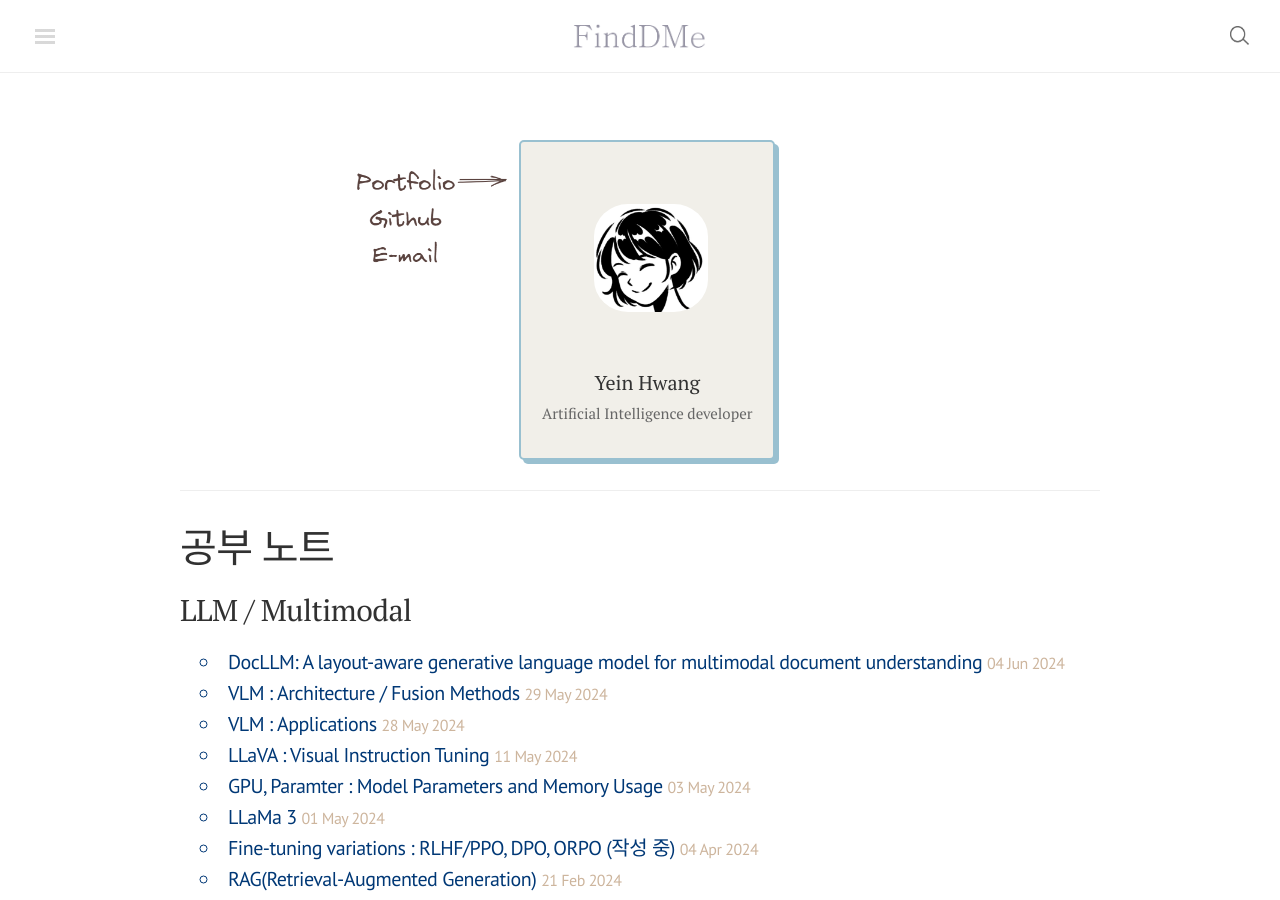
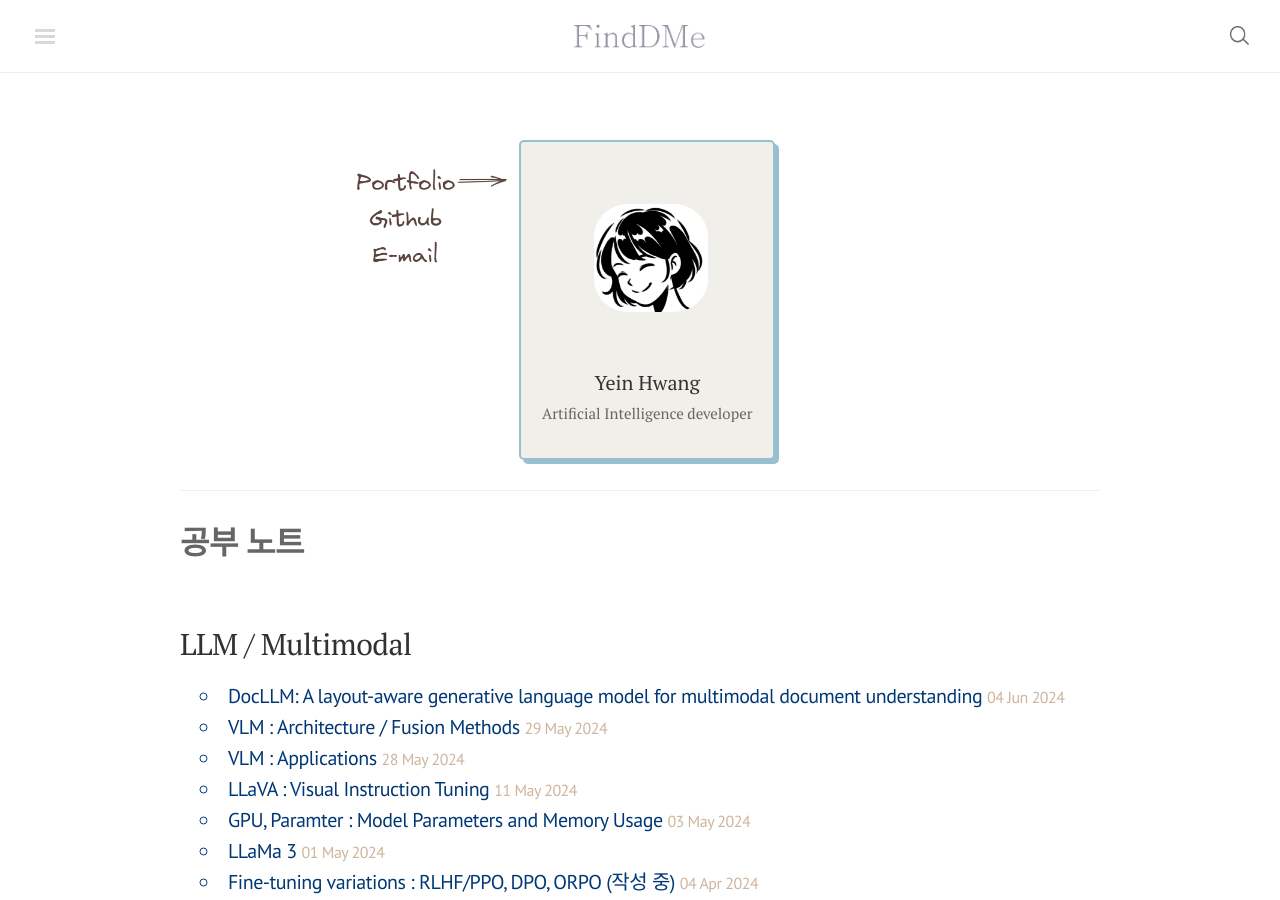
Before and after one commit to finddme/finddme.github.io, a Jekyll site: the page built from index.html, in a window 1280 px wide and 900 px high. Built offline with Jekyll 4.4.1, drawn with Linux system fonts in a browser that asks for light colours; nearby versions of some CDN libraries; comment, search, counter and statistics services are not loaded.

Commit message:
Update index.html

```diff
--- a/index.html
+++ b/index.html
@@ -140,8 +140,8 @@ title:   #Categories Home
 
 <hr/>
 
-<div class="post-title">
-    <h1>
+<div class="post">
+    <h1 class="post-title">
     공부 노트
   </h1>
 </div>
```
